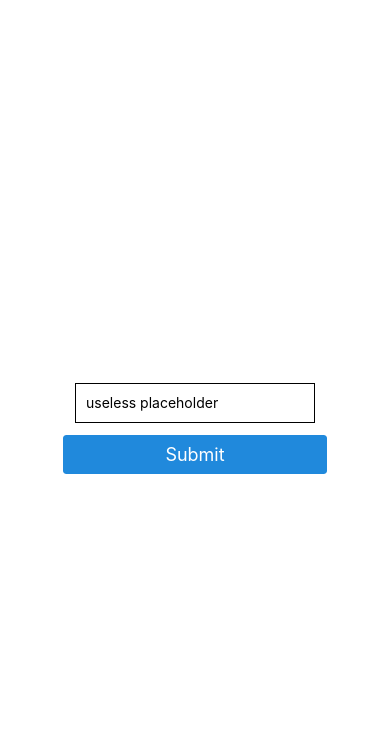
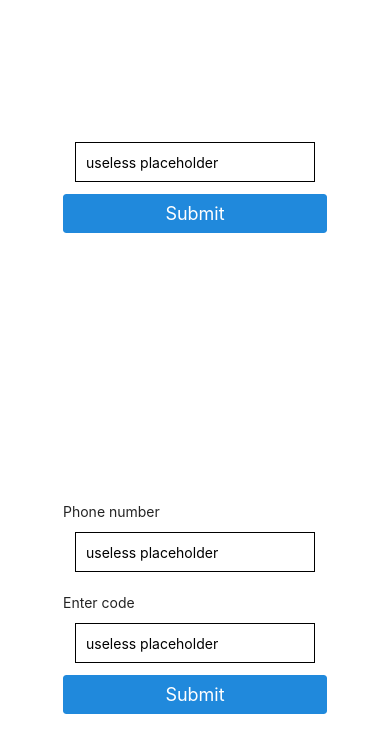
Before and after one commit to irarelycode-dev/learn_reactnative, a React Native app: screen / in a window 390 px wide. Shown: the top 752 px of the page. Built offline with nearby package versions, Linux system fonts and the light colour scheme.

Commit message:
authentication backend tweak to be done

```diff
--- a/App.js
+++ b/App.js
@@ -3,11 +3,13 @@ import React from "react";
 
 //components
 import Signup from "./src/components/Signup";
+import Signin from "./src/components/Signin";
 
 const App = () => {
   return (
     <View style={styles.container}>
       <Signup />
+      <Signin />
       {/* <Text>Chennai super kings</Text> */}
     </View>
   );
@@ -18,7 +20,7 @@ export default App;
 const styles = StyleSheet.create({
   container: {
     flex: 1,
-    justifyContent: "center",
+    justifyContent: "space-around",
     alignItems: "center",
   },
 });
--- /dev/null
+++ b/src/components/Signin.js
@@ -0,0 +1,70 @@
+import { View, TextInput, StyleSheet } from "react-native";
+import React from "react";
+import { Input, Button, Text } from "react-native-elements";
+import axios from "axios";
+
+class Signin extends React.Component {
+  constructor(props) {
+    super(props);
+    this.state = { number: "", code: "" };
+  }
+
+  onChangeNumber = (value) => {
+    this.setState({ number: value });
+  };
+
+  onChangeCode = (value) => {
+    this.setState({ code: value });
+  };
+
+  handleSubmit = async () => {
+    try {
+      const response = await axios.post(
+        "https://b536-96-20-226-228.ngrok.io/one-time-password-8a4e1/us-central1/router/verifyOTP",
+        { phone: this.state.number, code: this.state.code }
+      );
+      console.log("verifyOTP response", response);
+    } catch (error) {
+      console.log("error", error.response.data);
+    }
+  };
+
+  render() {
+    return (
+      <View>
+        <View style={{ marginTop: 10 }}>
+          <Text>Phone number</Text>
+          <TextInput
+            style={styles.input}
+            onChangeText={this.onChangeNumber}
+            value={this.state.number}
+            placeholder="useless placeholder"
+            keyboardType="text"
+          />
+        </View>
+        <View style={{ marginTop: 10 }}>
+          <Text>Enter code</Text>
+          <TextInput
+            style={styles.input}
+            onChangeText={this.onChangeCode}
+            value={this.state.code}
+            placeholder="useless placeholder"
+            keyboardType="text"
+          />
+        </View>
+        <Button title="Submit" onPress={this.handleSubmit.bind(this)} />
+      </View>
+    );
+  }
+}
+
+const styles = StyleSheet.create({
+  input: {
+    height: 40,
+    margin: 12,
+    borderWidth: 1,
+    padding: 10,
+  },
+});
+
+export default Signin;
--- a/src/components/Signup.js
+++ b/src/components/Signup.js
@@ -16,16 +16,16 @@ class Signup extends React.Component {
   handleSubmit = async () => {
     try {
       const response = await axios.post(
-        " https://6db9-96-20-226-228.ngrok.io/one-time-password-8a4e1/us-central1/router/createUser",
+        "https://b536-96-20-226-228.ngrok.io/one-time-password-8a4e1/us-central1/router/createUser",
         { phone: this.state.number }
       );
 
       const response2 = await axios.post(
-        " https://6db9-96-20-226-228.ngrok.io/one-time-password-8a4e1/us-central1/router/requestOTP",
+        "https://b536-96-20-226-228.ngrok.io/one-time-password-8a4e1/us-central1/router/requestOTP",
         { phone: this.state.number }
       );
     } catch (error) {
-      console.log("error", error.response.data);
+      console.log("error", error);
     }
   };
 
```
Also changed, not shown: 1 other file (tests, documents, lock files or other folders).
